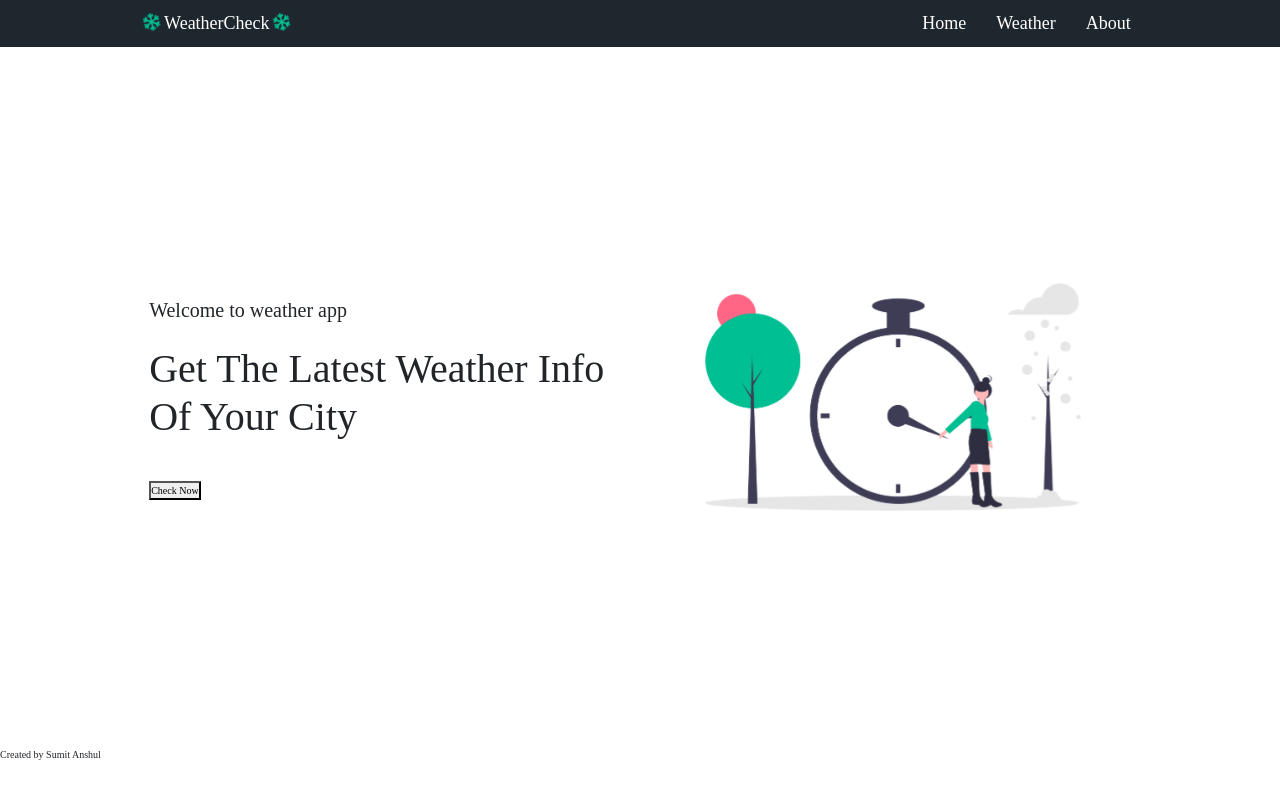
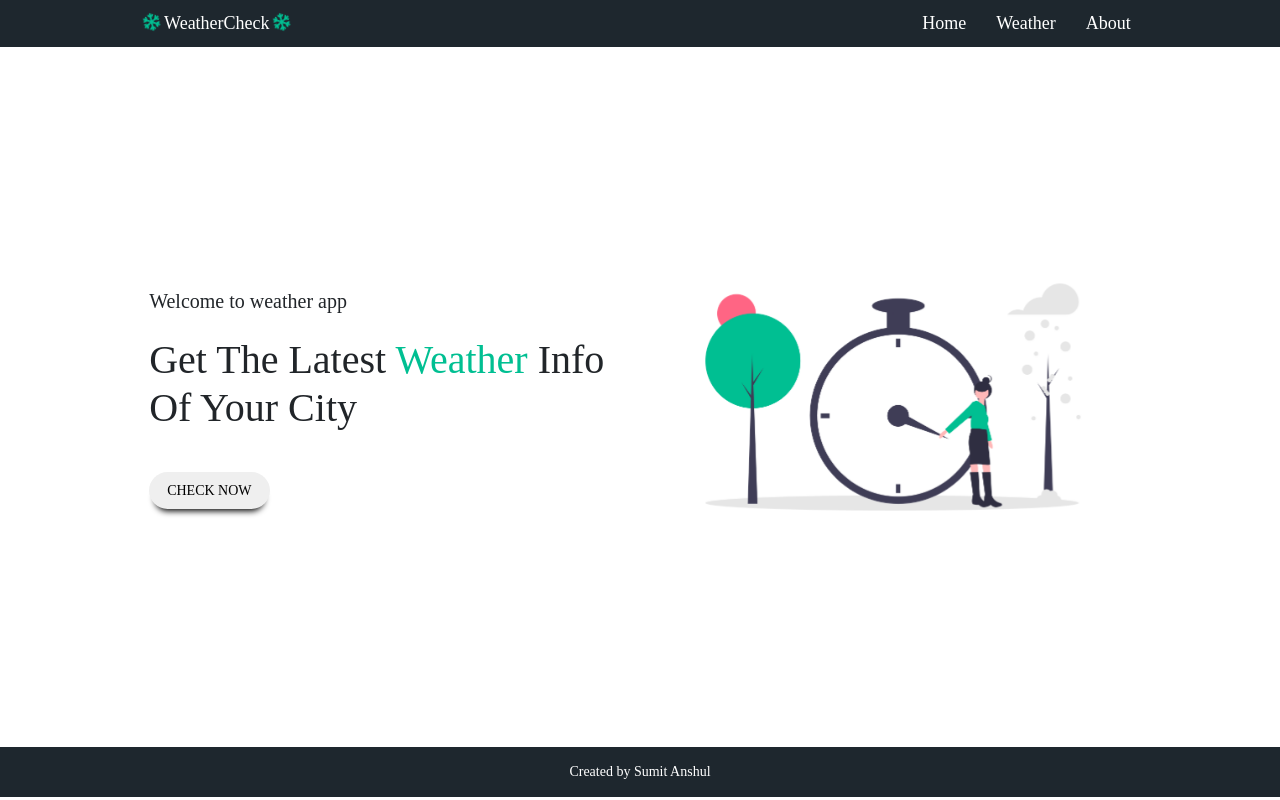
Before and after one commit to asumit982/WeatherCheck, a Node server app: page / in a window 1280 px wide. Run offline with Node 20, Linux system fonts and the light colour scheme; some libraries are stand-ins or nearby versions; some web fonts are replaced.

Commit message:
completed home page style

```diff
--- a/public/css/style.css
+++ b/public/css/style.css
@@ -15,6 +15,12 @@
 
 html{
     font-size: 62.5%;
+}
+
+body{
+    height: 100vh;
+    display: flex;
+    flex-direction: column;
 }
 
 .row{
@@ -83,6 +89,23 @@ html{
     text-transform: capitalize;
  }
 
+ .main_header_left .text-clr{
+    color: var(--main-color);
+}
+
+.main_header_left button{
+    border: none;
+    padding: 0.8rem 1.8rem;
+    font-size: 1.4rem;
+    border-radius: 2rem;
+    text-transform: uppercase;
+    box-shadow: 0 8px 6px -6px #000;
+    outline: none;
+}
+
+.main_header_left button:hover{
+    box-shadow: 0 8px 6px -6px var(--main-color);
+}
 .main_header_right{
     height: 70rem;
     display: flex;
@@ -90,3 +113,37 @@ html{
     justify-content: center;
     align-items: flex-start;
 }
+
+
+.main_header_right figure img {
+
+}
+
+
+/* footer */
+footer{
+    width: 100%;
+    background-color: var(--main-bg);
+}
+
+footer p{
+    margin: 0;
+    text-align: center;
+    color: #fff;
+    line-height: 5rem;
+    font-size: 1.4rem;
+    margin-top: auto;
+}
+
+/* responsive code */
+
+@media(max-width:768px){
+    .main_header_left{
+        height: auto;
+        margin: 5rem 0;
+    }
+    .main_header_right{
+        height: auto;
+        margin: 3rem;
+    }
+}
--- a/public/index.html
+++ b/public/index.html
@@ -66,7 +66,7 @@
                     <!-- left-side div -->
                     <div class="col-md-6 col-12 main_header_left">
                         <p>Welcome to weather app</p>
-                        <h1>Get the Latest<span> Weather</span> Info of Your City</h1>
+                        <h1>Get the Latest<span class="text-clr"> Weather</span> Info of Your City</h1>
                         <a href="/weather"><button>Check Now</button></a>
                     </div>
                     <!-- right-side div -->
```
